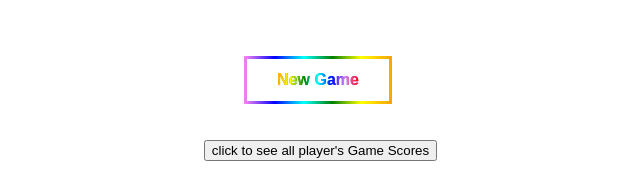
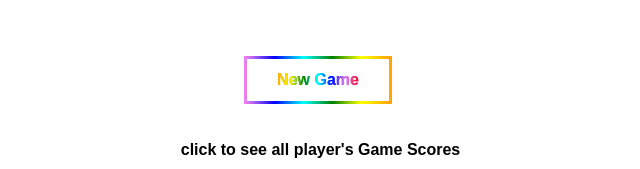
Before and after one commit to clewman/SpeakYourKindMarch4, a Django app: page /game_play/1/ in a window 1280 px wide. Shown: the part 636-805 px from the top of the page, without its empty margins (322-962 px from the left). Run offline with Django 3.2, Linux system fonts and the light colour scheme; data comes from the database, SQL or seed files in the repository; parts of the project's set-up code (start-up, migrations or seed data) failed here and were passed over; some libraries are stand-ins or nearby versions.

Commit message:
Add files via upload
Updated styles on game sscores

```diff
--- a/game/static/game/style.css
+++ b/game/static/game/style.css
@@ -33,6 +33,7 @@ h5 {
   padding: 1%;
   font-weight: 600;
 }
+
 
 h1, h2, h3, h4, button, #current_score{
   /* background-image: -webkit-linear-gradient(top, rgba(255,255,255,0.001) 0%, #fff 5%, #fff 100%); */
@@ -137,7 +138,12 @@ button {
   text-align: center;
 }
 
-
+.scores_btn {
+  background: white;
+  font-size: 1em;
+  font-weight: 600;
+  border: 0px solid black;
+}
 
 /***********************************************************/
 /***********************************************************/
```
